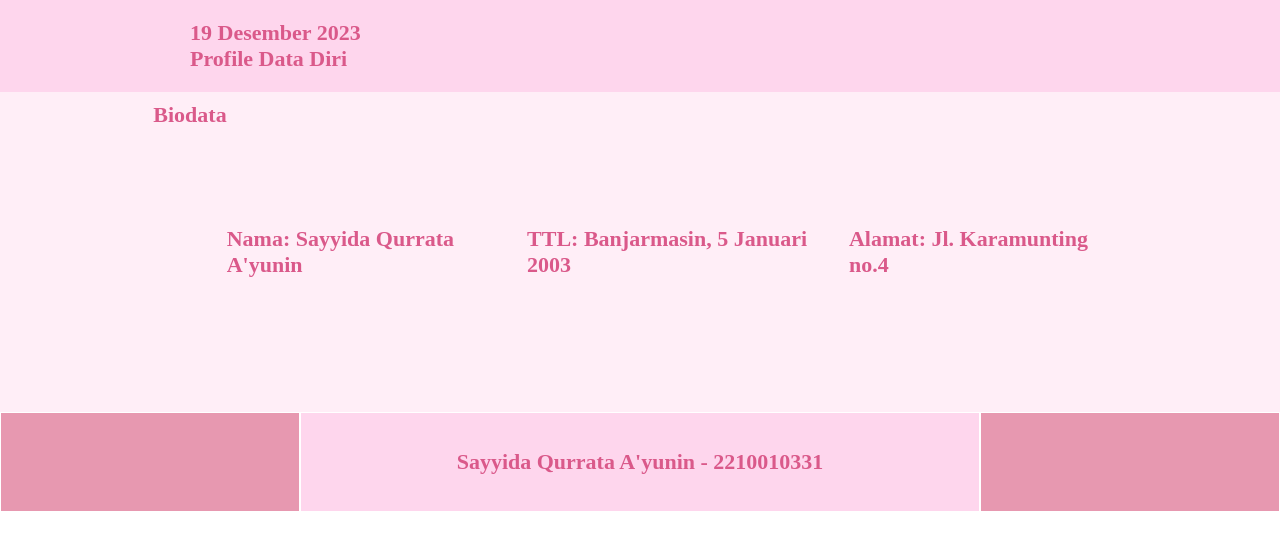
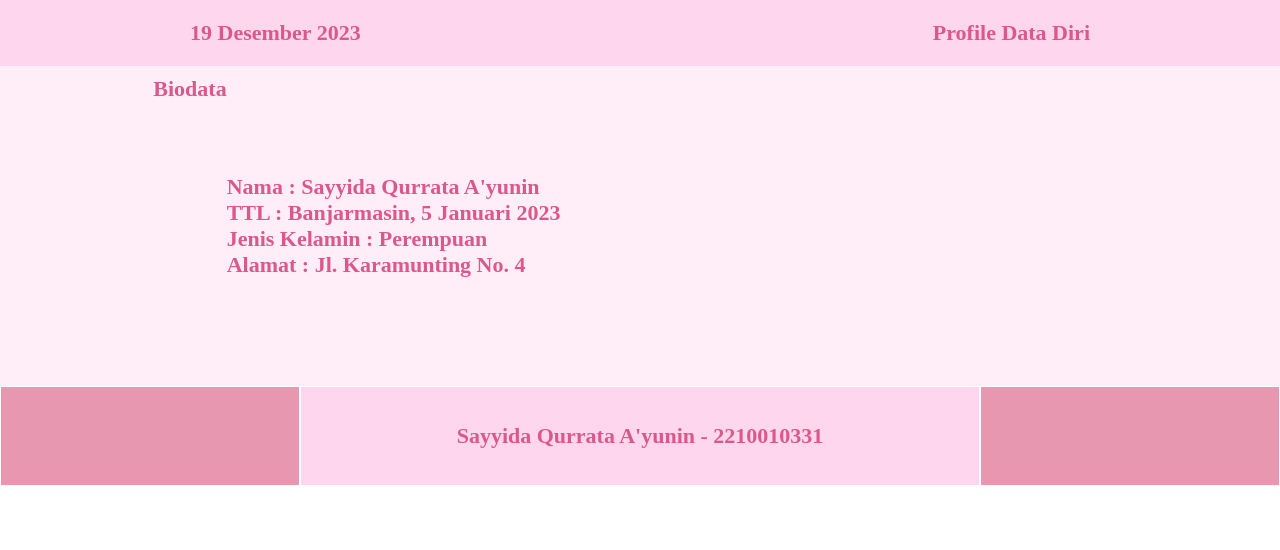
Before and after one commit to QorryNezt/Praktikum_Sayyida, a plain HTML site: page sesi-2/profile.html in a window 1280 px wide. Drawn offline with Linux system fonts and the light colour scheme.

Commit message:
Bio Diri Latihan

```diff
--- a/sesi-2/profile.html
+++ b/sesi-2/profile.html
@@ -18,9 +18,15 @@
      <div class="header-container">
         <h1>Biodata</h1>
             <div class="header">
-            <h2>Nama: Sayyida Qurrata A'yunin</h2>
-            <h2>TTL: Banjarmasin, 5 Januari 2003</h2>
-            <h2>Alamat: Jl. Karamunting no.4</h2>
+            <div class="profile">
+                Nama            : Sayyida Qurrata A'yunin
+                <br>
+                TTL             : Banjarmasin, 5 Januari 2023
+                <br>
+                Jenis Kelamin   : Perempuan
+                <br>
+                Alamat          : Jl. Karamunting No. 4
+            </div>
             </div>
     </div>
 
--- a/sesi-2/style-profile.css
+++ b/sesi-2/style-profile.css
@@ -17,7 +17,7 @@
     width: 900px;
     height: 300px;
     display: flex;
-    justify-content: space-between;
+    justify-content: space-evenly;
     align-items: center;
 }
 .menu-container {
@@ -31,6 +31,8 @@
 
     /*border: 1px solid #fff; */
     width: 900px;
+    display: flex;
+    justify-content: space-between;
 }
 .Title {
     margin-left: 20px;
@@ -39,7 +41,7 @@
     width: 900px;
     height: 300px;
     display: flex;
-    justify-content: space-between;
+    justify-content: baseline;
     align-items: center;
 }
 .footer {
```
